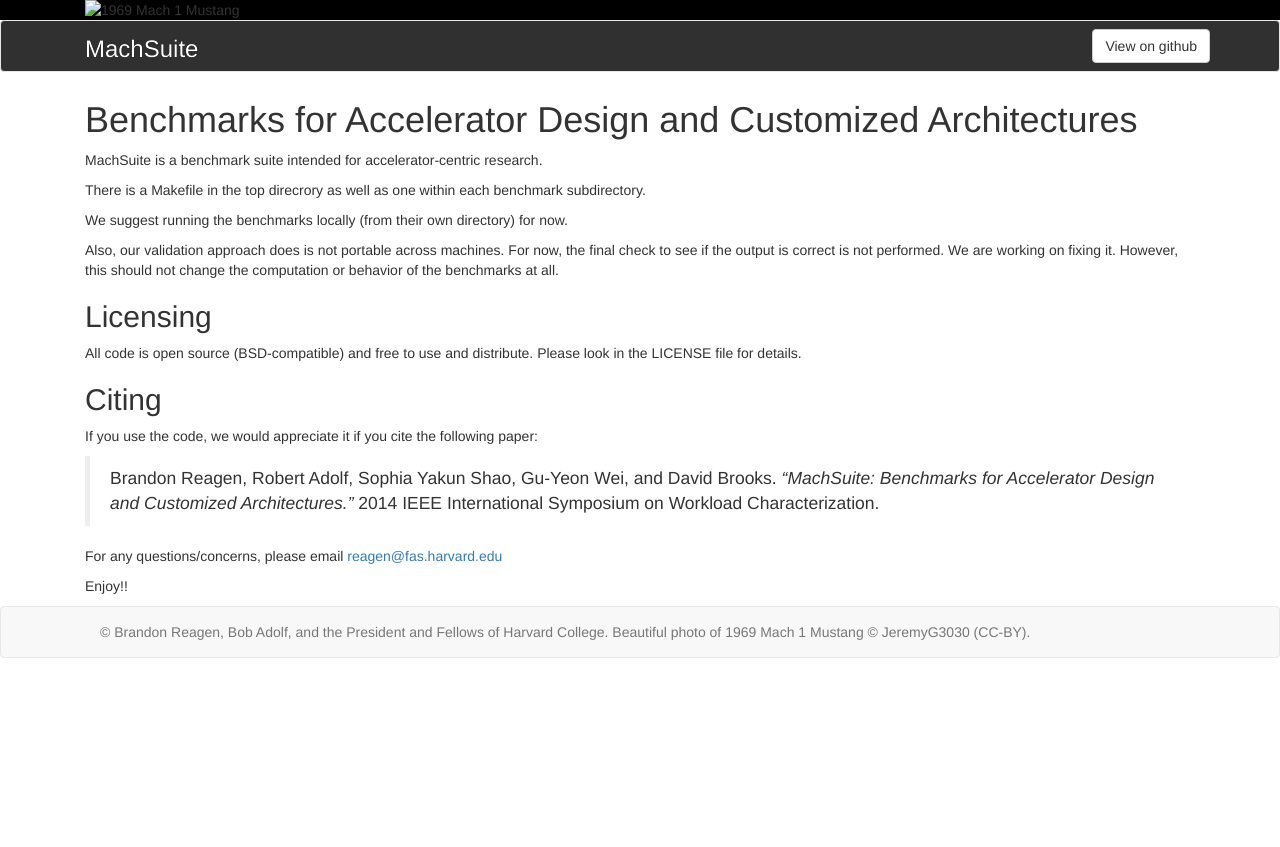
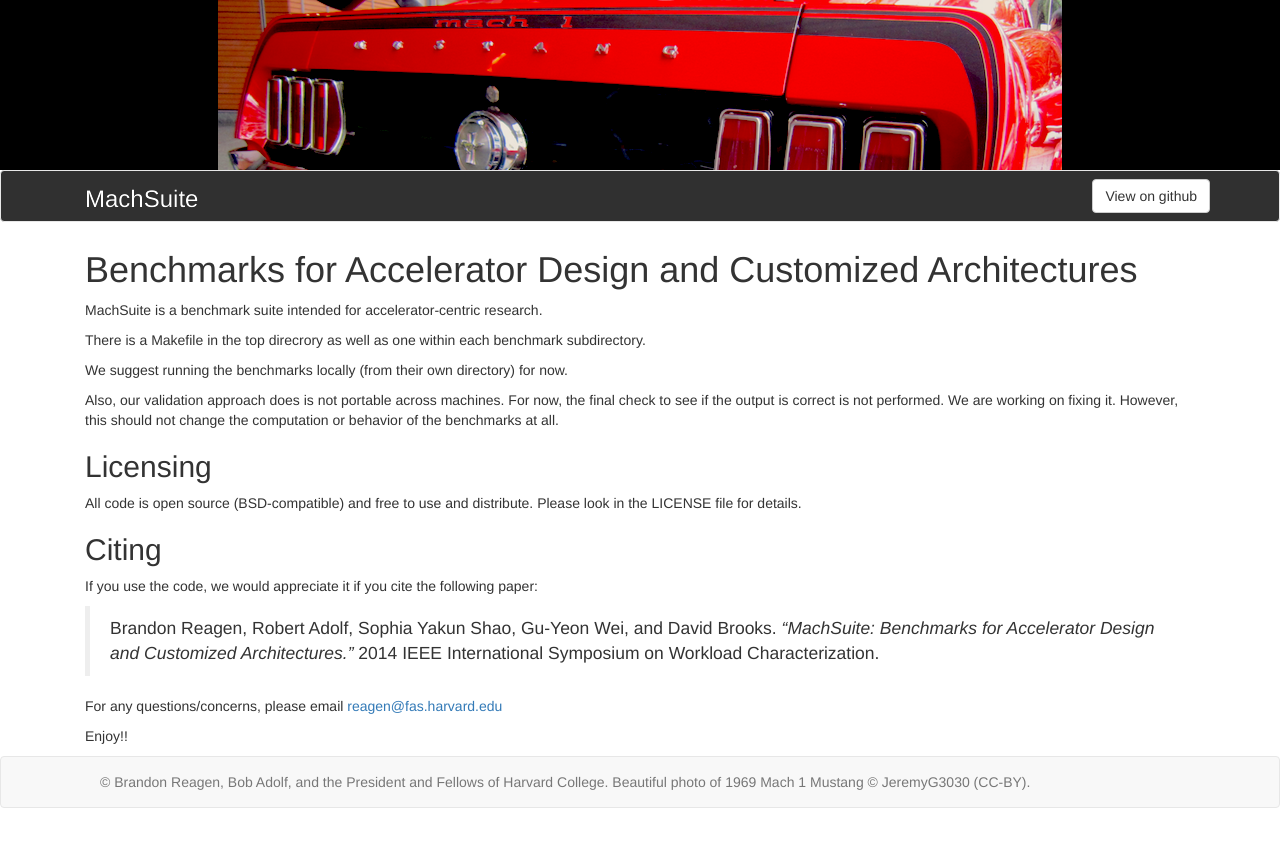
Before and after one commit to breagen/MachSuite, a Jekyll site: the page built from index.md, in a window 1280 px wide. Shown: the top 847 px of the page. Built offline with Jekyll 4.4.1, drawn with Linux system fonts in a browser that asks for light colours; nearby versions of some CDN libraries.

Commit message:
More fixes for paths.

```diff
--- a/_layouts/default.html
+++ b/_layouts/default.html
@@ -24,7 +24,7 @@
     <div id="header-zone">
     <div class="container">
       <div class="col-md-12">
-        <img id="header-image" src="{{site.baseurl}}assets/mach1.png" class="img-responsive center-block" alt="1969 Mach 1 Mustang">
+        <img id="header-image" src="{{site.baseurl}}/assets/mach1.png" class="img-responsive center-block" alt="1969 Mach 1 Mustang">
       </div>
     </div>
     </div>
--- a/css/custom.css
+++ b/css/custom.css
@@ -1,6 +1,6 @@
 #nav {
   background-color: #303030;
-  background-image: url("assets/stripes.svg");
+  background-image: url("{{site.baseurl}}/assets/stripes.svg");
   background-repeat: no-repeat;
   background-position: right center;
   margin-bottom: 0px;
```
